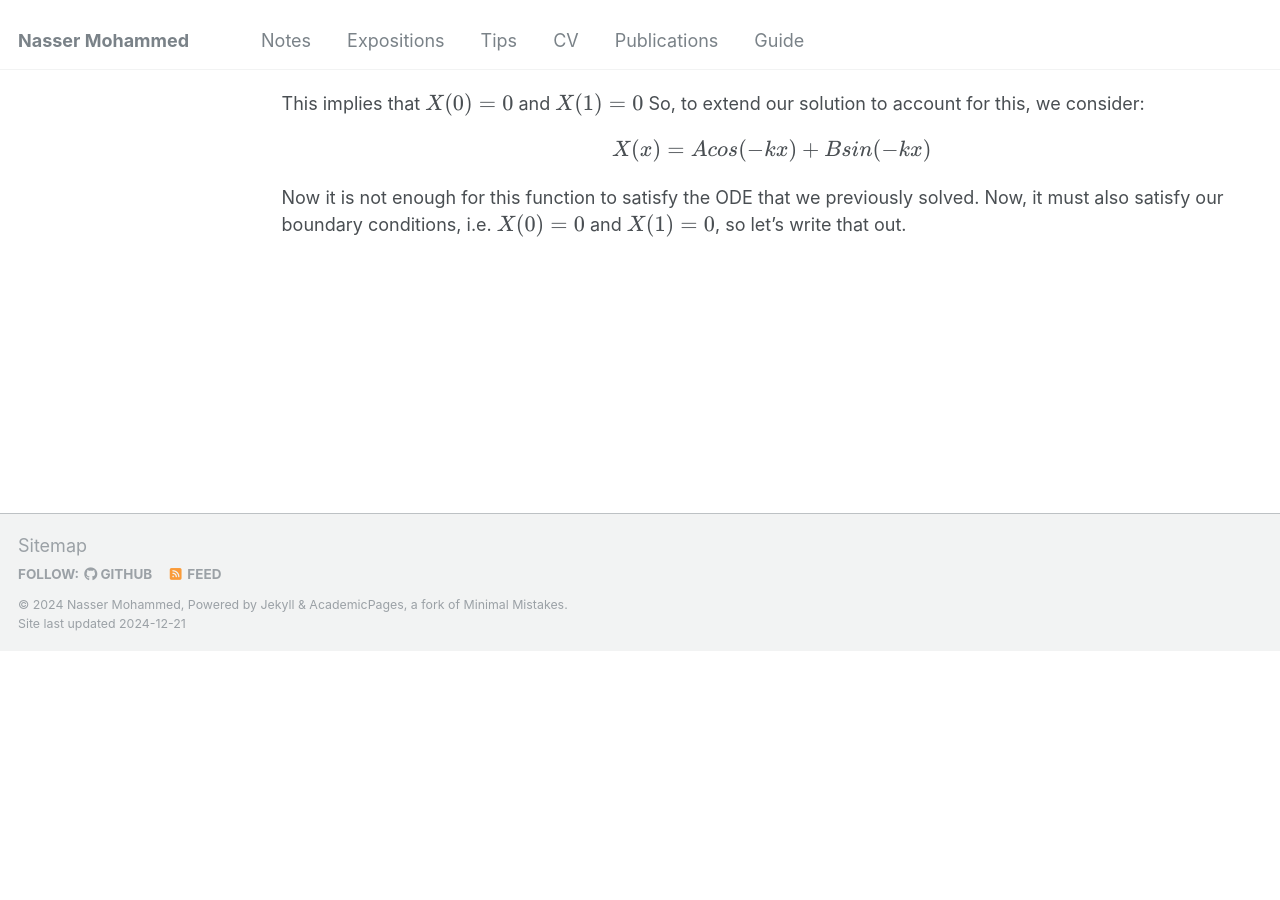
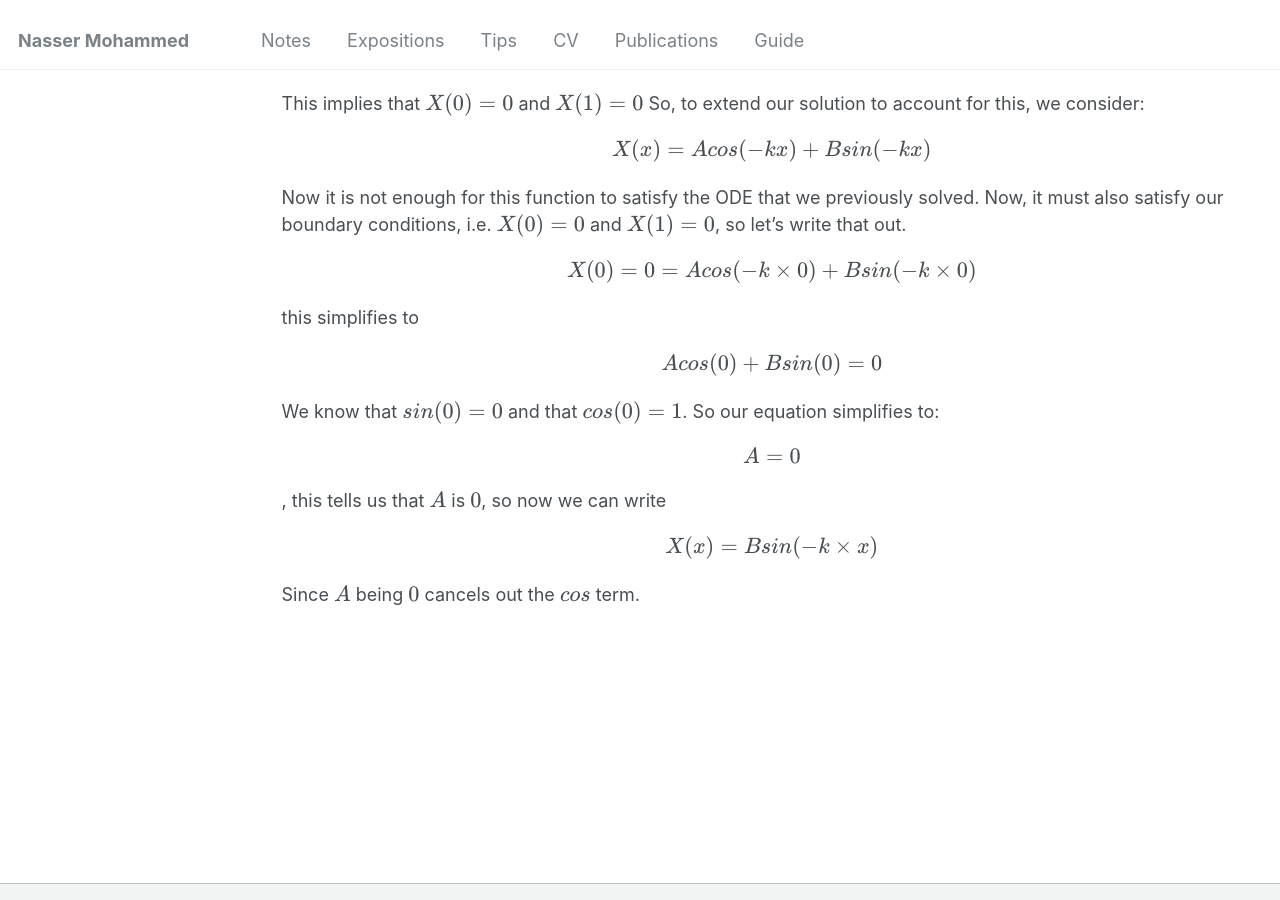
Before and after one commit to Nasser-Mohammed/Nasser-Mohammed.github.io, a Jekyll site: the page built from _pages/notes/pde/heatequation.md, in a window 1280 px wide and 900 px high, scrolled down 5538 px. Built offline with Jekyll 4.4.1, drawn with Linux system fonts in a browser that asks for light colours; before the commit the page ends 6189 px from its top, so only the background shows below that.

Commit message:
Update heatequation.md

```diff
--- a/_pages/notes/pde/heatequation.md
+++ b/_pages/notes/pde/heatequation.md
@@ -63,3 +63,4 @@ Now that we have found \\(T(t)\\) and \\(X(x)\\), we can say that the *general*
 Extending the Solution to Solve with Boundary Conditions
 =====
 To solve the heat equation with boundary conditions, you typically begin with the most simple case, homogenous Dirichlet boundary conditions. In the case of the one dimensional metal rod of length 1, our homogenous Dirichlet boundary conditions would be \\[u(0,t) = 0\\] and \\[u(1,t) = 0\\] Now since we know \\[u(x,t) = T(t)X(x)\\] then \\[u(0,t) = X(0)T(t) = 0\\] and \\[u(1,t) = X(1)T(t) = 0\\] This implies that \\(X(0) = 0\\) and \\(X(1) = 0\\) So, to extend our solution to account for this, we consider: \\[X(x) = Acos(-kx) + Bsin(-kx)\\] Now it is not enough for this function to satisfy the ODE that we previously solved. Now, it must also satisfy our boundary conditions, i.e. \\(X(0) = 0\\) and \\(X(1) = 0\\), so let's write that out.
+\\[X(0) = 0 = Acos(-k\times 0) + Bsin(-k\times 0)\\] this simplifies to \\[Acos(0) + Bsin(0) = 0\\] We know that \\(sin(0) = 0\\) and that \\(cos(0) = 1\\). So our equation simplifies to: \\[A = 0\\], this tells us that \\(A\\) is \\(0\\), so now we can write \\[X(x) = Bsin(-k\times x)\\] Since \\(A\\) being \\(0\\) cancels out the \\(cos\\) term.
```
